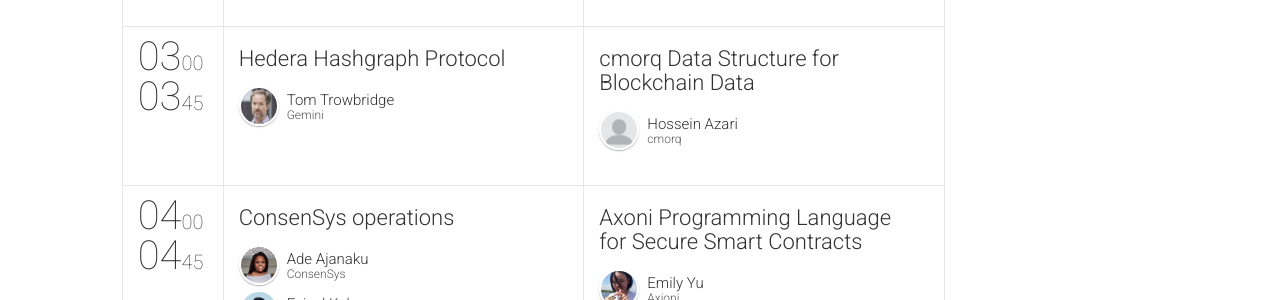
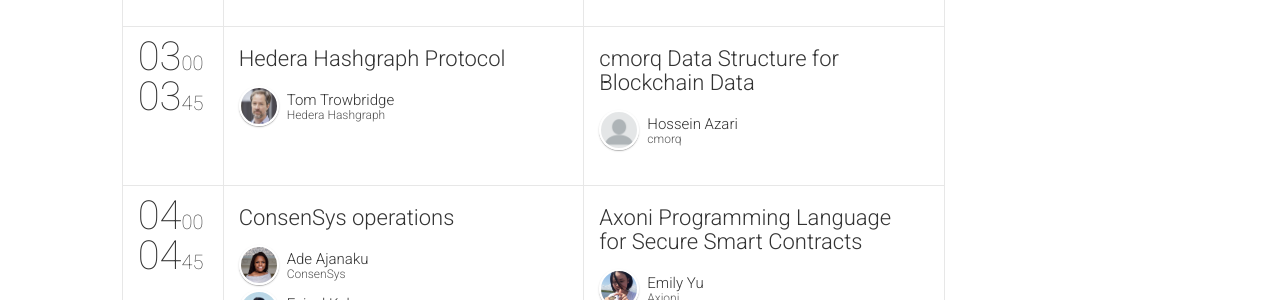
Before and after one commit to BlockchainAtColumbia/ledgerfest-2019, a Jekyll site: the page built from schedule.html, in a window 1280 px wide and 900 px high, scrolled down 1371 px. Shown: the part 152-452 px from the top of the window. Built offline with Jekyll 4.4.1, drawn with Linux system fonts in a browser that asks for light colours; nearby versions of some CDN libraries; comment, search, counter and statistics services are not loaded.

Commit message:
Update speakers.yml

```diff
--- a/_data/speakers.yml
+++ b/_data/speakers.yml
@@ -2,7 +2,7 @@
   id: 1
   name: "Tom"
   surname: "Trowbridge"
-  company: "Gemini"
+  company: "Hedera Hashgraph"
   title: "Business"
   bio: "Tom was part of the founding team of Hedera with broad responsibility across the business, and is the President of Hedera. He has been advising and investing in technology companies since 1996 when started his career as an investment banker in the telecom group of Bear, Stearns & Co. He began investing in early stage companies in 1998 when he joined the private equity firm Alta Communications and over three and a half years executed ten deals in technology, telecom, and media and served on multiple boards. After Alta Communications, he spent almost four years at Goldman Sachs before holding various positions at Lombard Odier and Atticus Capital. Before joining Hedera, he started and ran the New York office for UK-based Odey Asset Management. Tom has a BA from Yale University and an MBA from Columbia University with honors (Beta Gamma Sigma)."
   thumbnailUrl: ttrowbridge.png
```
